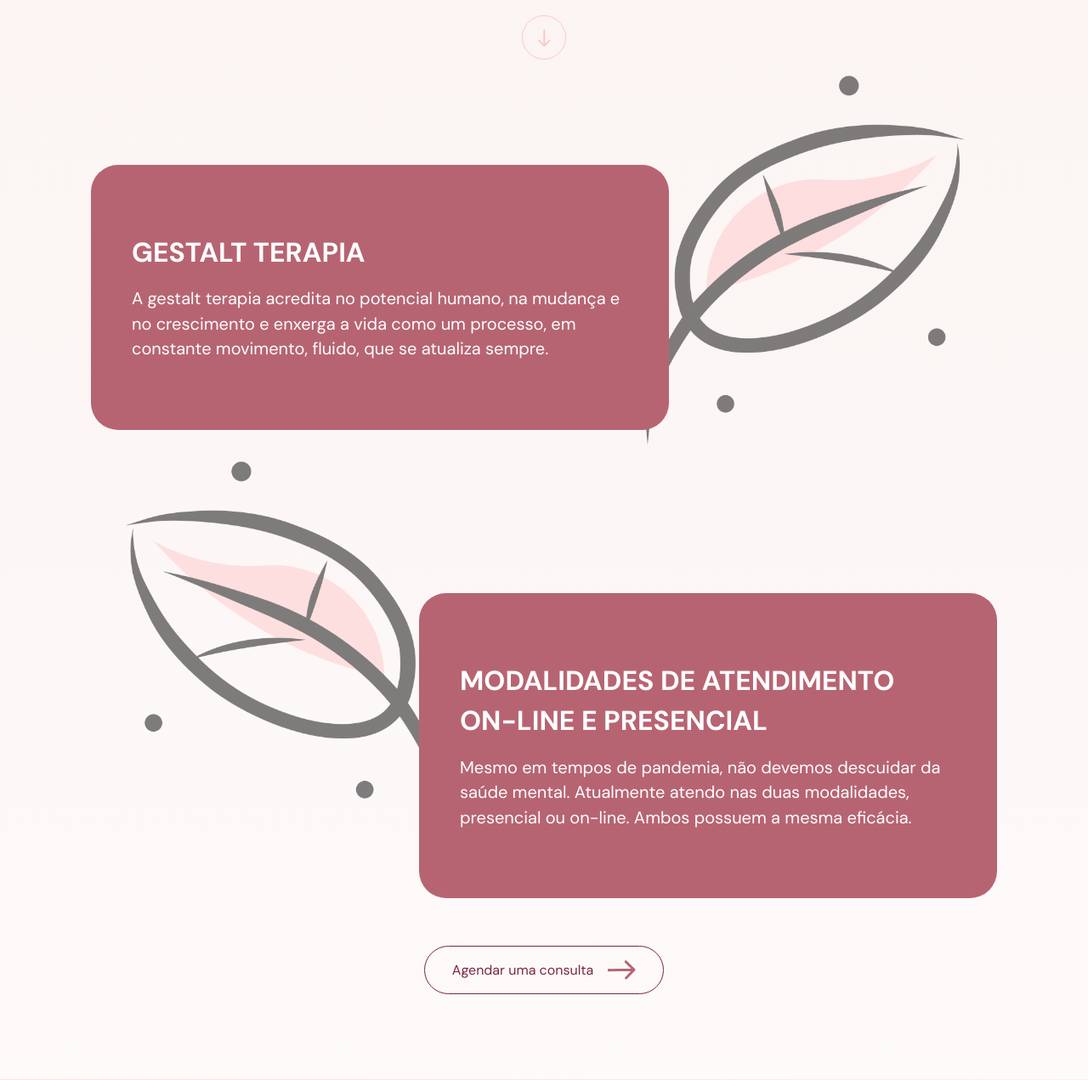
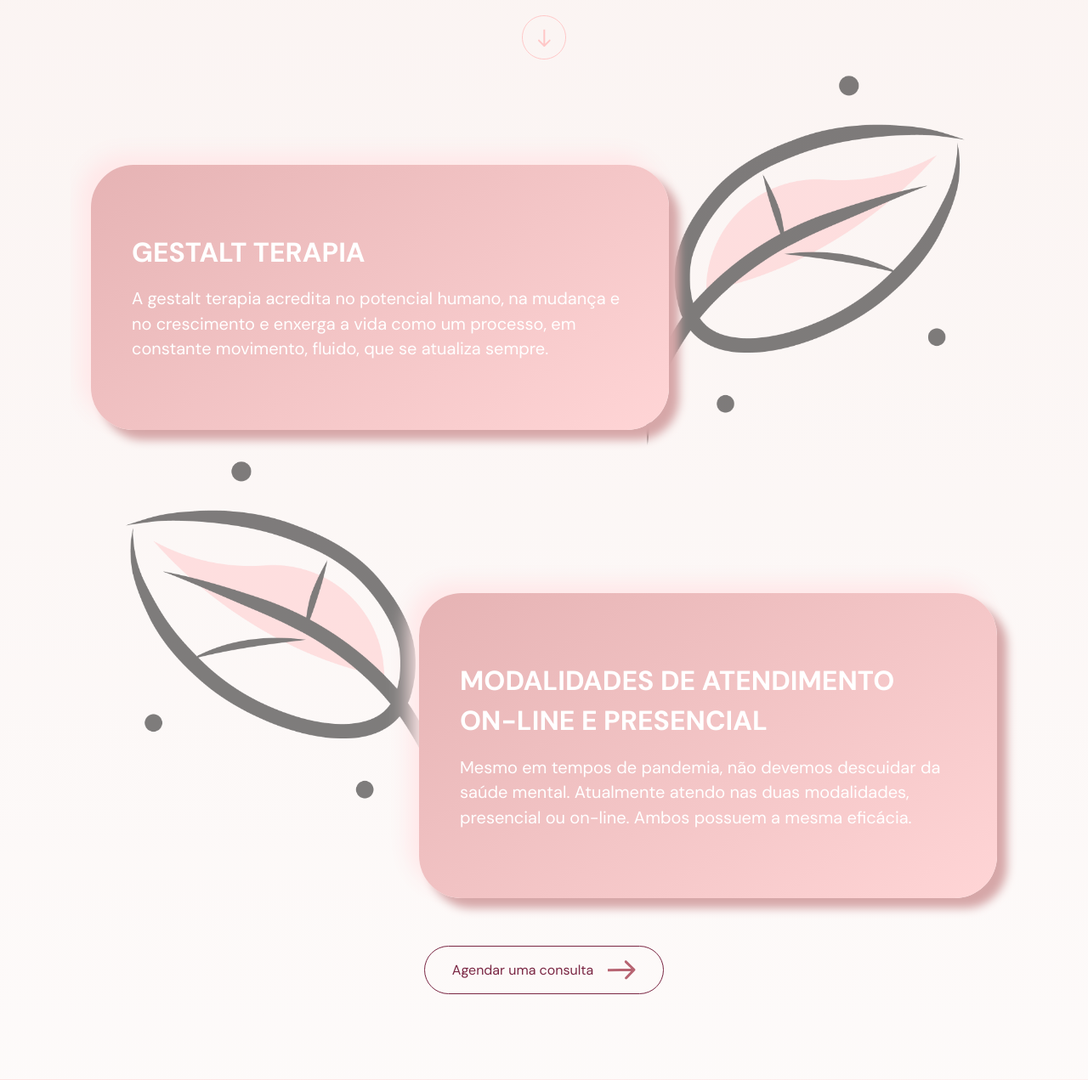
Before and after one commit to aureliocampos/psifernandalopes, a PHP site: page / in a window 1280 px wide. Shown: the part 540-1811 px from the top of the page at 85% size. Run offline with PHP 8.4, Linux system fonts and the light colour scheme; some web fonts are replaced.

Commit message:
feat: Adicionando novo estilo para cards de serviço

```diff
--- a/assets/css/main.css
+++ b/assets/css/main.css
@@ -90,6 +90,9 @@ body {
   padding: 3em 1em;
   margin: 12em 0;
   border-radius: 2em;
+  border-radius: 50px;
+  background: linear-gradient(145deg, #e6b3b4, #ffd5d6);
+  box-shadow: 12px 12px 11px #d6a7a8, -12px -12px 24px #ffe7e8;
 }
 .card-service__title {
   font: bold 1.125em / 148% var(--secondary-font);
```
